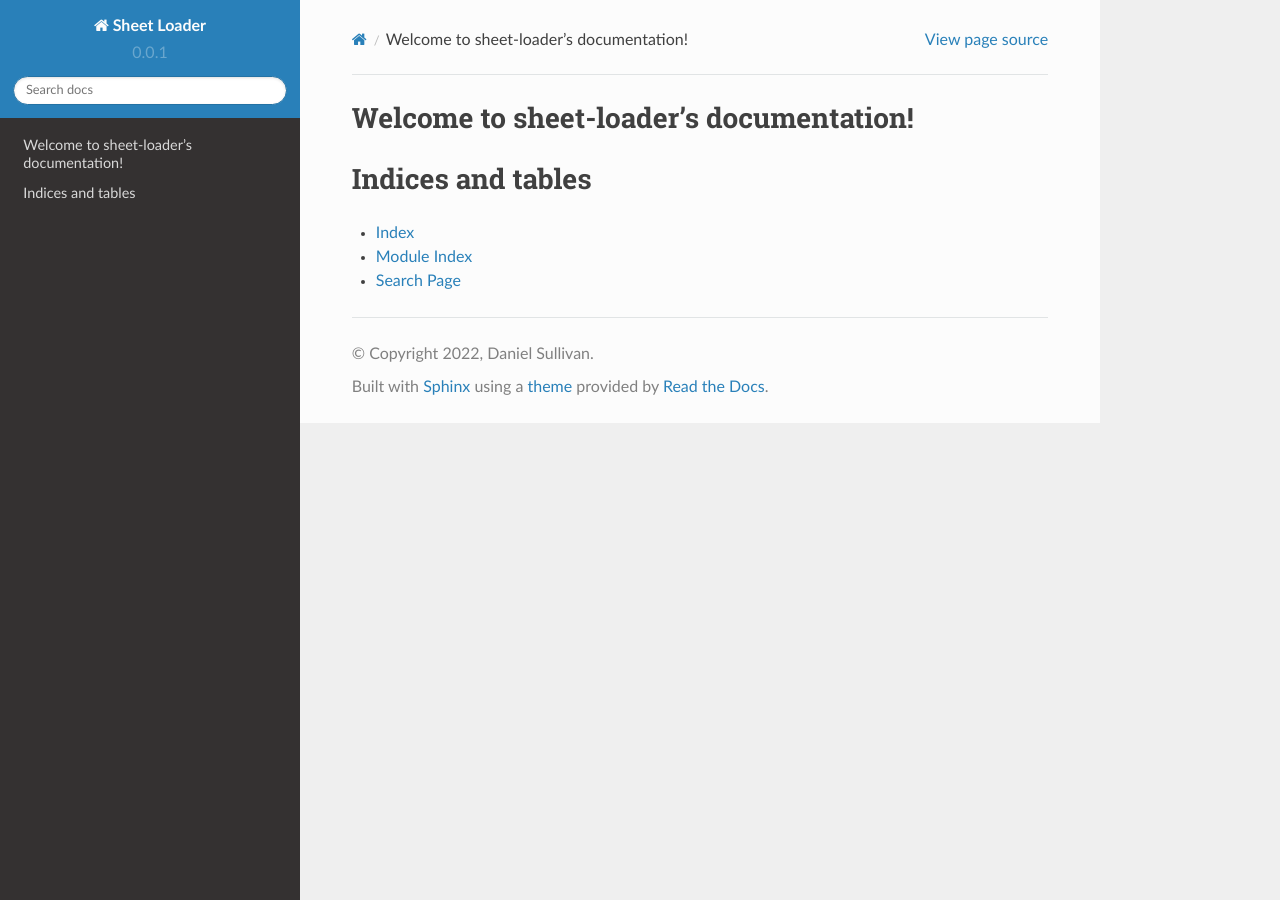
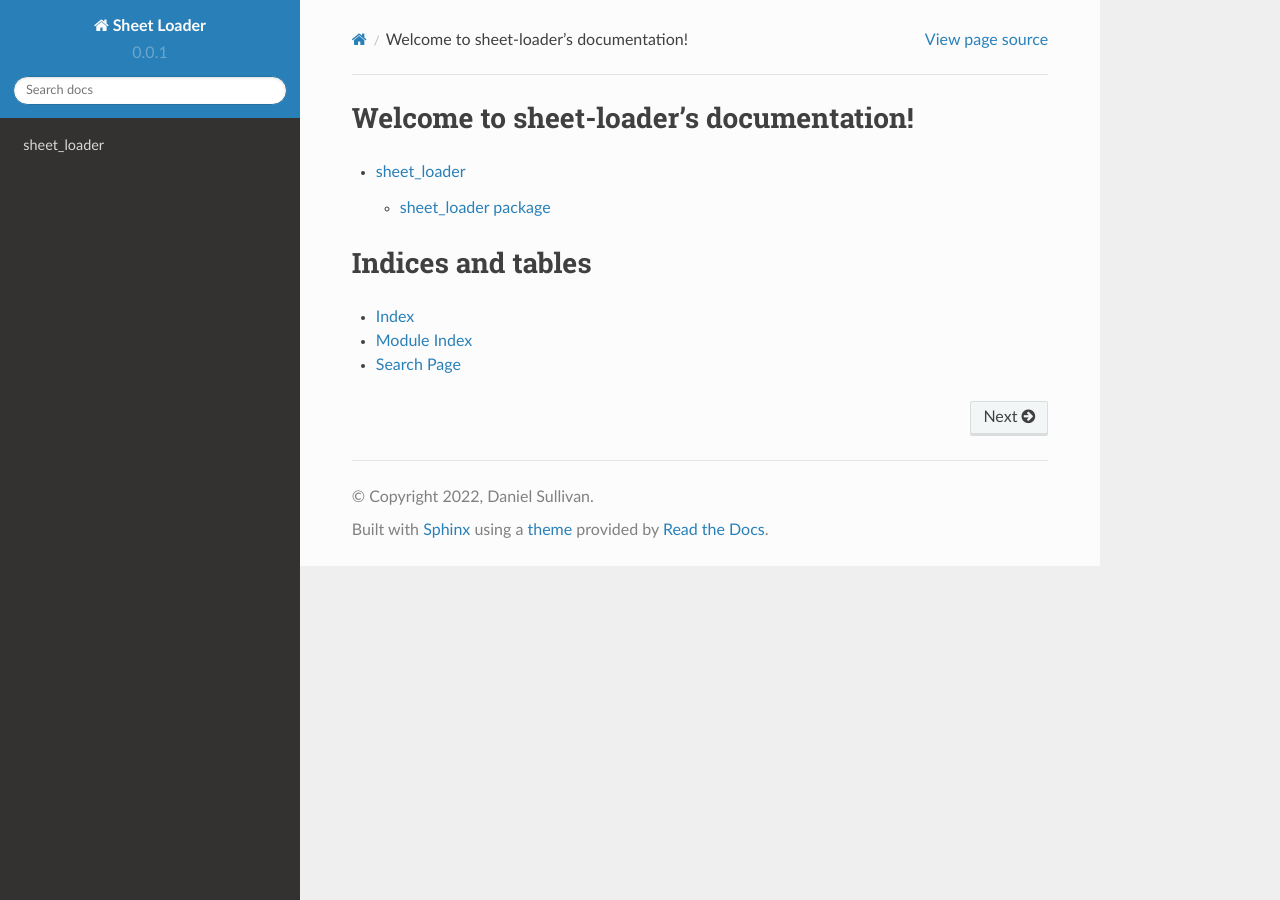
Before and after one commit to mumblepins/sheet-loader, a Sphinx documentation site: the page built from docs/source/index.rst, in a window 1280 px wide. Built offline with Sphinx 7.4.7 and the Read the Docs theme 2.0.0, drawn with Linux system fonts in a browser that asks for light colours; the version number is read from the project's files by our own code.

Commit message:
feat: docs improvements

```diff
--- a/docs/source/conf.py
+++ b/docs/source/conf.py
@@ -16,7 +16,7 @@ import subprocess
 import sys
 from datetime import datetime
 
-sys.path.insert(0, os.path.abspath("../../src"))
+sys.path.insert(0, os.path.abspath("../../src/sheet_loader"))
 
 # -- Project information -----------------------------------------------------
 
--- a/docs/source/index.rst
+++ b/docs/source/index.rst
@@ -7,7 +7,7 @@ Welcome to sheet-loader's documentation!
 .. toctree::
    :maxdepth: 2
 
-
+   modules
 
 
 Indices and tables
--- /dev/null
+++ b/docs/source/modules.rst
@@ -0,0 +1,7 @@
+sheet_loader
+============
+
+.. toctree::
+   :maxdepth: 4
+
+   sheet_loader
--- a/src/sheet_loader/__init__.py
+++ b/src/sheet_loader/__init__.py
@@ -1,2 +1,2 @@
 # coding=utf-8
-from data_loader import generic_load_sheet
+from .data_loader import generic_load_sheet
```
Also changed, not shown: docs/source/sheet_loader.rst (added, +37 -0 lines).
